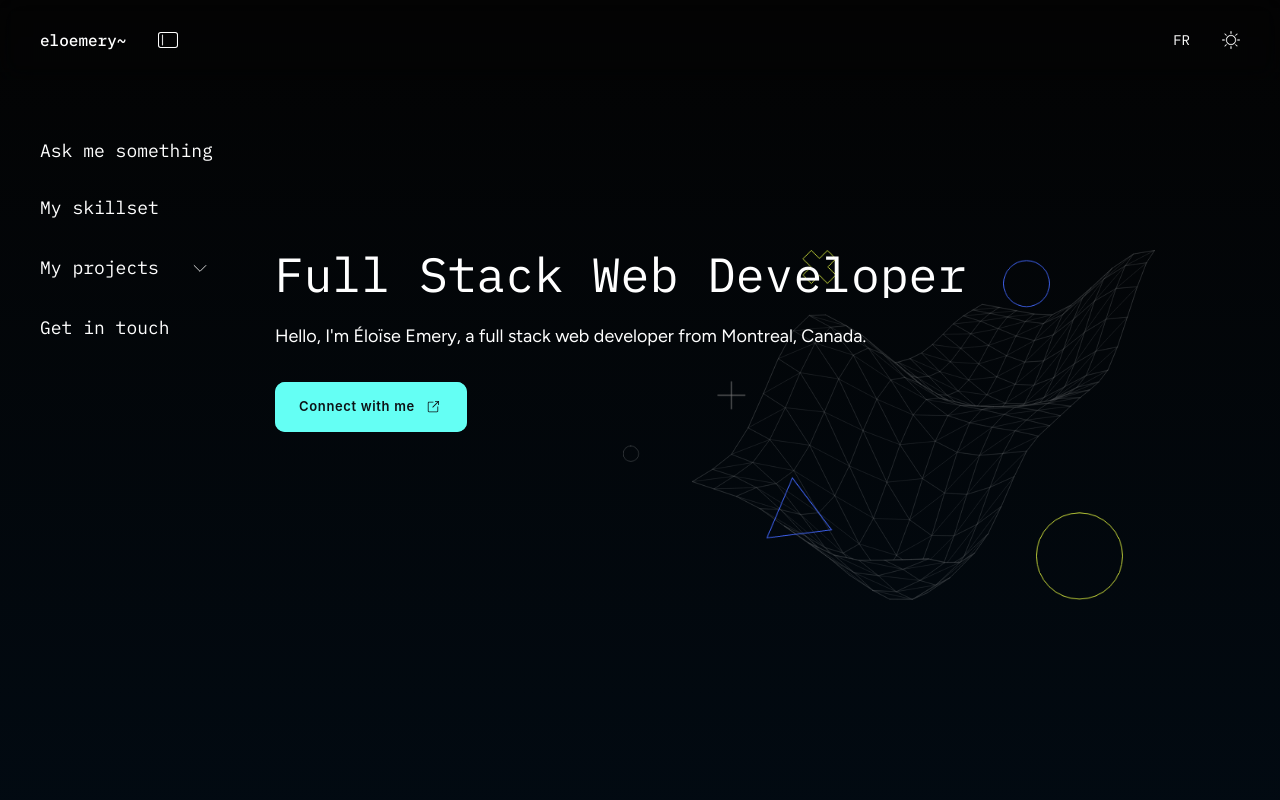
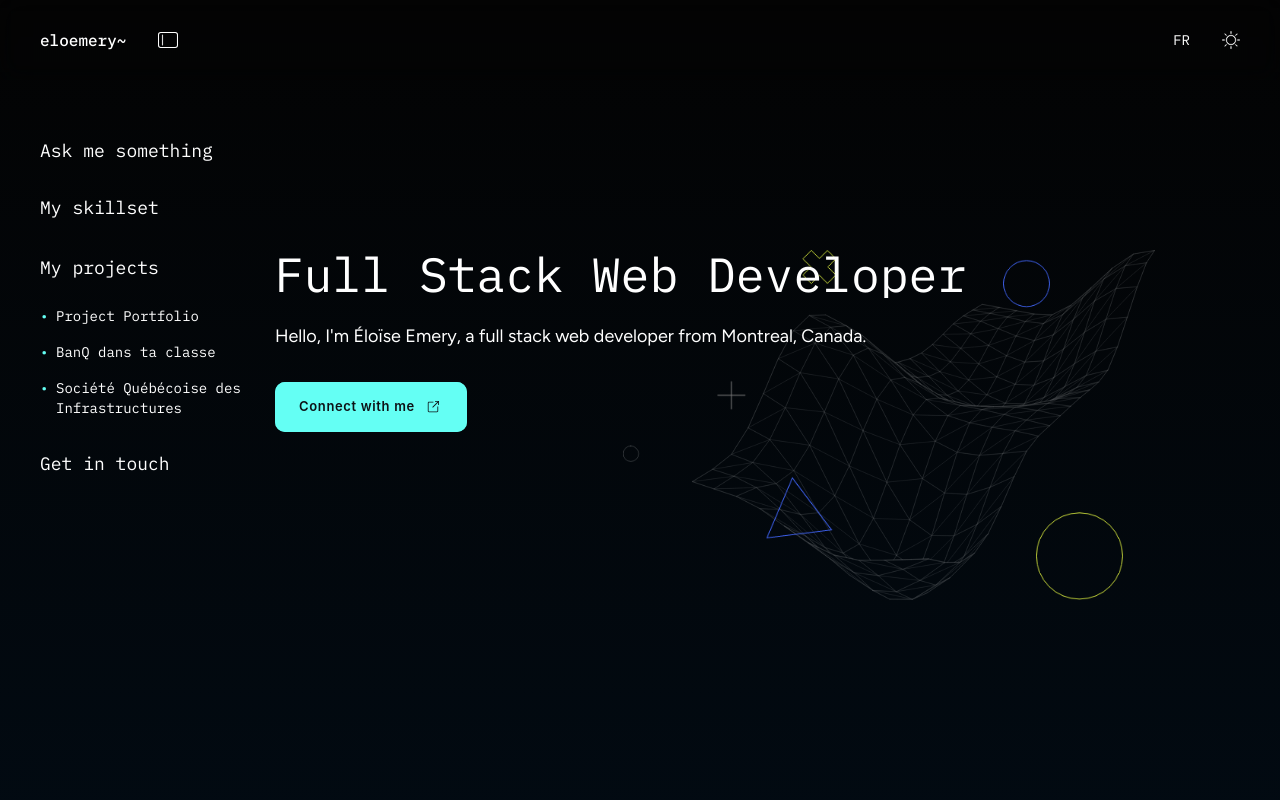
Before and after one commit to EloiseEmery/portfolio, a React (Create React App) app: page / in a window 1280 px wide. Shown: the top 800 px of the page. Built offline with nearby package versions, Linux system fonts and the light colour scheme.

Commit message:
Simplify sidebar navigation and fix link paths for better routing

```diff
--- a/src/components/organisms/Footer.tsx
+++ b/src/components/organisms/Footer.tsx
@@ -38,8 +38,8 @@ function Footer({ language }: { language: Language }) {
             <div className="sm:w-1/2 lg:w-1/3 mb-10">
               <h3 className="font-sans text-lg font-regular mb-4 opacity-50">{footerTitle2}</h3>
               <ul className="tracking-wider font-figtree space-y-4 text-[15px] font-medium">
-                <li className="cursor-pointer hover:text-colorQuaternary dark:hover:text-colorTertiary transition-all duration-300 ease-in-out"><a href="#ask-me-something">{linkText1}</a></li>
-                <li className="cursor-pointer hover:text-colorQuaternary dark:hover:text-colorTertiary transition-all duration-300 ease-in-out"><a href="#my-skillset">{linkText2}</a></li>
+                <li className="cursor-pointer hover:text-colorQuaternary dark:hover:text-colorTertiary transition-all duration-300 ease-in-out"><a href="/#ask-me-something">{linkText1}</a></li>
+                <li className="cursor-pointer hover:text-colorQuaternary dark:hover:text-colorTertiary transition-all duration-300 ease-in-out"><a href="/#my-skillset">{linkText2}</a></li>
               </ul>
             </div>
             <div className="sm:w-1/2 lg:w-1/3 mb-10">
--- a/src/components/organisms/Sidebar.tsx
+++ b/src/components/organisms/Sidebar.tsx
@@ -1,4 +1,4 @@
-import React, { useState, useEffect } from 'react';
+import React from 'react';
 import { Language, getTranslation } from '../../utils/translations';
 import projectData from '../../datas/dataProject.json';
 
@@ -8,7 +8,6 @@ interface SidebarProps {
 }
 
 const Sidebar: React.FC<SidebarProps> = ({ closeSidebar, language }) => {
-  const [isProjectsOpen, setIsProjectsOpen] = useState(false);
   const sidebarLink1 = getTranslation('sidebarLink1', language);
   const sidebarLink2 = getTranslation('sidebarLink2', language);
   const sidebarLink3 = getTranslation('sidebarLink3', language);
@@ -34,10 +33,6 @@ const Sidebar: React.FC<SidebarProps> = ({ closeSidebar, language }) => {
     }
   };
 
-  const toggleProjects = () => {
-    setIsProjectsOpen(!isProjectsOpen);
-  };
-
   return (
     <div className="sidebar fixed top-10 left-0 w-full md:w-[300px] h-full z-50 overflow-y-auto bg-colorMain/25 dark:bg-transparent md:bg-transparent dark:md:bg-transparent">
       <div className="flex flex-col font-sans text-colorWhite dark:text-colorBlack text-xl md:text-lg space-y-8 px-4 md:px-10 pt-[100px]">
@@ -45,35 +40,24 @@ const Sidebar: React.FC<SidebarProps> = ({ closeSidebar, language }) => {
         <a href="/#my-skillset" onClick={handleLinkClick('#my-skillset')} className="cursor-pointer hover:text-colorQuaternary dark:hover:text-colorTertiary transition-all duration-300 ease-in-out whitespace-nowrap">{sidebarLink2}</a>
 
         <div>
-          <div
-            onClick={toggleProjects}
-            className="cursor-pointer flex w-[170px] justify-between hover:text-colorQuaternary dark:hover:text-colorTertiary transition-all duration-300 ease-in-out whitespace-nowrap"
+          <a
+            href="/#my-projects"
+            onClick={handleLinkClick('#my-projects')}
+            className="cursor-pointer hover:text-colorQuaternary dark:hover:text-colorTertiary transition-all duration-300 ease-in-out whitespace-nowrap"
           >
             {sidebarLink3}
-            <svg
-              xmlns="http://www.w3.org/2000/svg"
-              className={`h-5 w-5 mt-1 transform transition-transform duration-300 ${isProjectsOpen ? 'rotate-180' : ''}`}
-              fill="none"
-              viewBox="0 0 24 24"
-              stroke="currentColor"
-            >
-              <path strokeLinecap="round" strokeLinejoin="round" strokeWidth={1} d="M19 9l-7 7-7-7" />
-            </svg>
-          </div>
-
-          {isProjectsOpen && (
-            <div className="mt-4 space-y-6  pl-1 pt-4">
+          </a>
+          <div className="mt-4 space-y-4 pt-2">
             {projectData.projects.map((project) => (
               <a
                 key={project.id}
                 href={`/project/${project.id}`}
-                  className="block text-base md:text-sm hover:text-colorQuaternary dark:hover:text-colorTertiary transition-all duration-300 ease-in-out"
+                className="block text-base md:text-sm hover:text-colorQuaternary dark:hover:text-colorTertiary transition-all duration-300 ease-in-out relative pl-4 before:content-['•'] before:absolute before:left-0 before:text-colorQuaternary dark:before:text-colorTertiary"
               >
                 {project.title}
               </a>
             ))}
           </div>
-          )}
         </div>
 
         <a href="/#get-in-touch" onClick={handleLinkClick('#get-in-touch')} className="cursor-pointer hover:text-colorQuaternary dark:hover:text-colorTertiary transition-all duration-300 ease-in-out whitespace-nowrap">{sidebarLink4}</a>
--- a/src/components/organisms/sections/MySkillset.tsx
+++ b/src/components/organisms/sections/MySkillset.tsx
@@ -95,7 +95,7 @@ function MySkillset({ language }: { language: Language }) {
                 <p>Ableton</p>
             </div>
             <div className="mt-3">
-                <small className='flex cursor-pointer text-colorWhite/80 dark:text-colorMain/70 underline hover:text-colorQuaternary dark:hover:text-colorTertiary'><a href="https://www.linkedin.com/in/eloise-emery/details/skills/" target="_blank" rel="noopener noreferrer">see all my skills on my LinkedIn</a>
+                <small className='flex justify-end cursor-pointer text-colorWhite/80 dark:text-colorMain/70 underline hover:text-colorQuaternary dark:hover:text-colorTertiary'><a href="https://www.linkedin.com/in/eloise-emery/details/skills/" target="_blank" rel="noopener noreferrer">see all my skills on my LinkedIn</a>
                     <svg
                         fill="currentColor"
                         viewBox="0 0 50 50"
```
Lines whose indentation alone changed are shown as unchanged.
